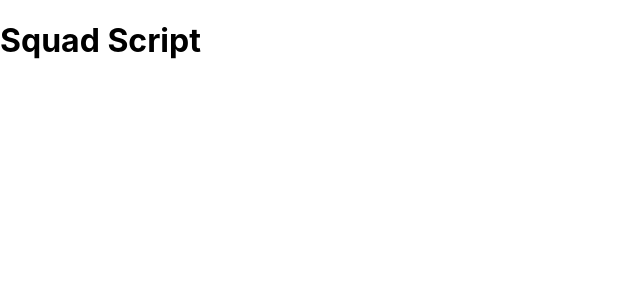
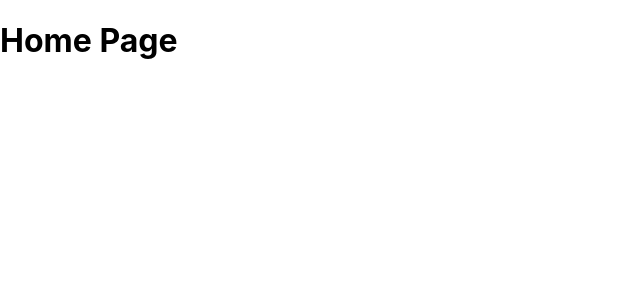
Before and after one commit to AyushTripathi12103634/squad_script, a JavaScript app in the folder client/: page / in a window 1280 px wide. Shown: the top 300 px of the page, without its empty margins (0-640 px from the left). Built offline with nearby package versions, Linux system fonts and the light colour scheme; the HTML template or start-up script is replaced by a standard one.

Commit message:
Routing configured

```diff
--- a/client/package.json
+++ b/client/package.json
@@ -8,6 +8,7 @@
     "@testing-library/user-event": "^13.5.0",
     "react": "^18.2.0",
     "react-dom": "^18.2.0",
+    "react-router-dom": "^6.21.2",
     "react-scripts": "^5.0.1",
     "web-vitals": "^2.1.4"
   },
--- a/client/src/App.js
+++ b/client/src/App.js
@@ -1,9 +1,23 @@
 import './App.css';
 import Login from './Pages/Login';
-
+import Home from './Pages/Home';
+import About from './Pages/About';
+import Join from './Pages/Join';
+import Profile from './Pages/Profile';
+import Signup from './Pages/Signup';
+import { BrowserRouter, Routes, Route } from 'react-router-dom';
 function App() {
   return (
-    <h1>Squad Script</h1>
+    <BrowserRouter>
+    <Routes>
+      <Route path="/" element={<Home />} />
+      <Route path="/login" element={<Login />} />
+      <Route path="/profile" element={<Profile />} />
+      <Route path="/signup" element={<Signup />} />
+      <Route path="/join" element={<Join />} />
+      <Route path="/about" element={<About />} />
+    </Routes>
+    </BrowserRouter>
     );
 }
 
```
Also changed, not shown: 1 other file (tests, documents, lock files or other folders).
